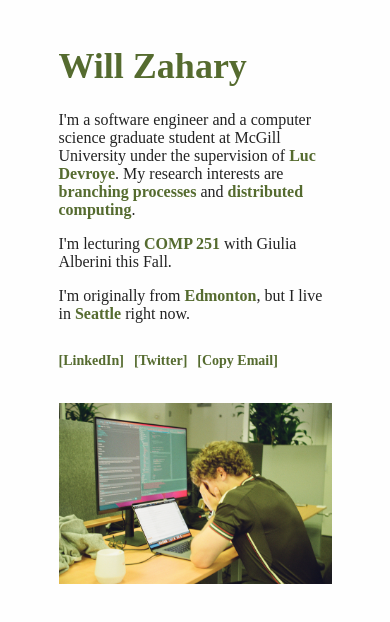
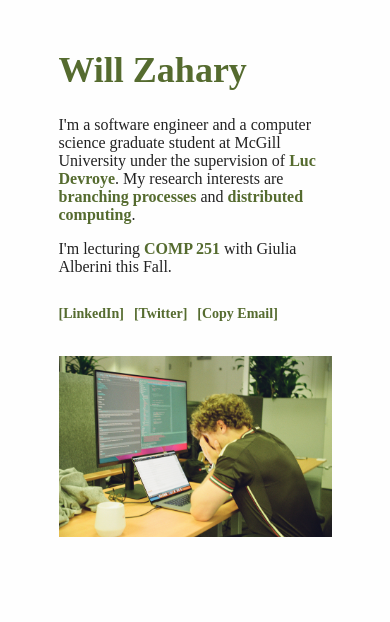
Before and after one commit to willzahary/personal-website, a React (Create React App) app: page / in a window 390 px wide. Shown: the top 622 px of the page. Built offline with nearby package versions, Linux system fonts and the light colour scheme; a web font is replaced by a local one.

Commit message:
removed some text on landing, but only on mobile

```diff
--- a/src/pages/Landing.jsx
+++ b/src/pages/Landing.jsx
@@ -8,7 +8,7 @@ export const Landing = () => {
                 <h1>Will Zahary</h1>
                 <p>I'm a software engineer and a computer science graduate student at McGill University under the supervision of <a target="_blank" rel="noopener noreferrer" href="http://luc.devroye.org">Luc Devroye</a>. My research interests are <a target="_blank" rel="noopener noreferrer" href="https://en.wikipedia.org/wiki/Branching_process">branching processes</a> and <a target="_blank" rel="noopener noreferrer" href="https://en.wikipedia.org/wiki/Distributed_computing">distributed computing</a>.</p>
                 <p>I'm lecturing <a target="_blank" rel="noopener noreferrer" href="https://www.mcgill.ca/study/2024-2025/courses/comp-251">COMP 251</a> with Giulia Alberini this Fall.</p>
-                <p>I'm originally from <a className='map' target="_blank" rel="noopener noreferrer" href="https://www.google.com/maps/place/Edmonton,+AB+T6J">Edmonton</a>, but I live in <a target="_blank" rel="noopener noreferrer" href="https://www.google.com/maps/place/Capitol+Hill,+Seattle,+WA">Seattle</a> right now.</p>
+                <p className="landing-cities">I'm originally from <a className='map' target="_blank" rel="noopener noreferrer" href="https://www.google.com/maps/place/Edmonton,+AB+T6J">Edmonton</a>, but I live in <a target="_blank" rel="noopener noreferrer" href="https://www.google.com/maps/place/Capitol+Hill,+Seattle,+WA">Seattle</a> right now.</p>
                 <Links />
             </div>
             <div className="landing-image">
--- a/src/scss/App.scss
+++ b/src/scss/App.scss
@@ -117,12 +117,16 @@ a, .link {
 
     margin-left: 15vw;
     margin-right: 15vw;
-    margin-top: 2.5vh;
-    margin-bottom: 6vh;
+    margin-top: 3vh;
+    margin-bottom: 5vh;
 
     .landing-text {
       width: 100%;
       padding-bottom: 20px;
+
+      .landing-cities {
+        display: none;
+      }
     }
 
     .landing-image {
```
